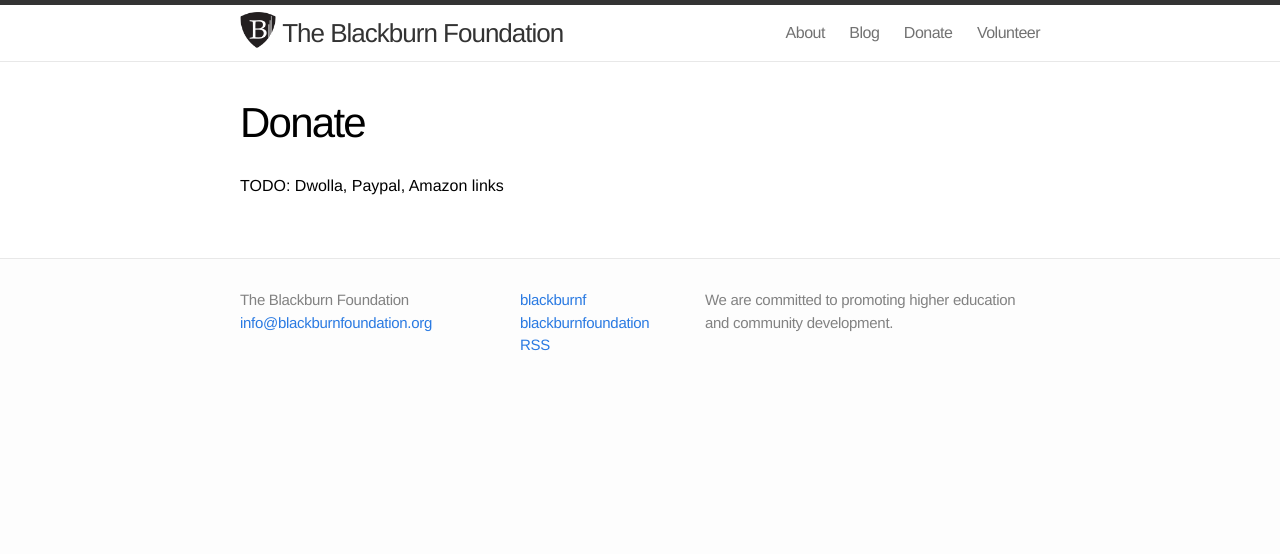
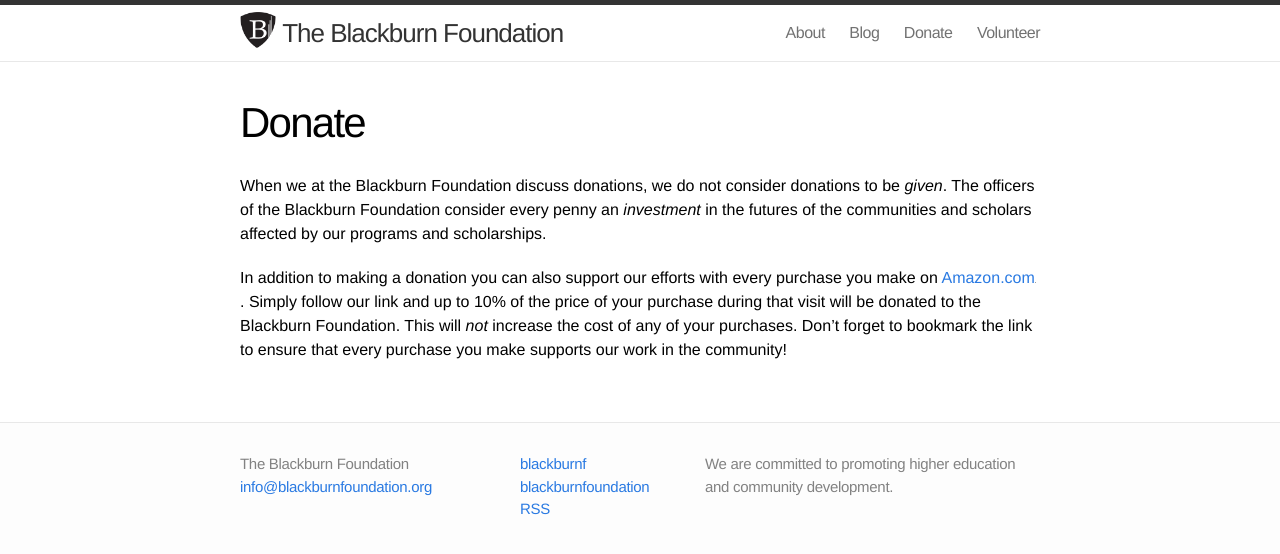
Before and after one commit to blackburn-foundation/site, a Jekyll site: the page built from donate.md, in a window 1280 px wide. Shown: the top 554 px of the page. Built offline with Jekyll 4.4.1, drawn with Linux system fonts in a browser that asks for light colours.

Commit message:
Added about and donate pages

```diff
--- a/donate.md
+++ b/donate.md
@@ -4,4 +4,19 @@
 permalink: /donate/
 ---
 
-TODO: Dwolla, Paypal, Amazon links
+When we at the Blackburn Foundation discuss donations, we do not consider donations to be <em>given</em>. The officers of the Blackburn Foundation consider every penny an <em>investment</em> in the futures of the communities and scholars affected by our programs and scholarships.
+
+In addition to making a donation you can also support our efforts with every purchase you make on <a href="http://www.amazon.com/gp/redirect.html?ie=UTF8&amp;location=http%3A%2F%2Fwww.amazon.com%2F&amp;tag=blackbfounda-20&amp;linkCode=ur2&amp;camp=1789&amp;creative=9325">Amazon.com</a><img style="border: none !important; margin: 0px !important;" alt="" src="http://www.assoc-amazon.com/e/ir?t=blackbfounda-20&amp;l=ur2&amp;o=1" width="1" height="1" border="0" />. Simply follow our link and up to 10% of the price of your purchase during that visit will be donated to the Blackburn Foundation. This will <em>not</em> increase the cost of any of your purchases. Don't forget to bookmark the link to ensure that every purchase you make supports our work in the community!
+
+<script
+  src="https://www.dwolla.com/scripts/button.min.js" class="dwolla_button" type="text/javascript"
+  data-key="30Fd7DeZaKg3glod/RPMsTY9Ppfj5QV6kHmVVchX6xz/g0tqOc"
+  data-redirect="http://blackburnfoundation.org/thanks/"
+  data-label="Donate with Dwolla"
+  data-name="Donation"
+  data-description="undefined"
+  data-amount="50"
+  data-guest-checkout="true"
+  data-type="freetype"
+>
+</script>
```
Also changed, not shown: about.md (+7 -1 lines).
